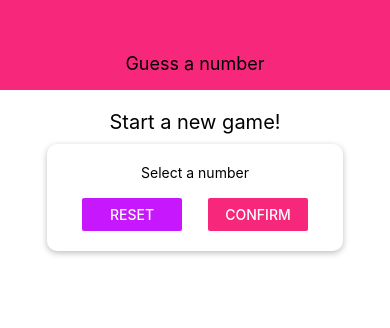
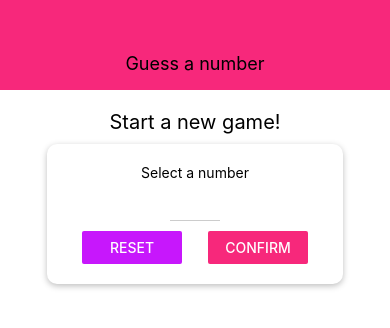
Before and after one commit to edsonjmv/rn-first-app, a React Native app: screen / in a window 390 px wide. Shown: the top 328 px of the page. Built offline with nearby package versions, Linux system fonts and the light colour scheme.

Commit message:
configuring and styling user input

```diff
--- /dev/null
+++ b/components/Input.js
@@ -0,0 +1,17 @@
+import React from 'react';
+import { StyleSheet, TextInput } from 'react-native';
+
+const Input = (props) => {
+  return <TextInput {...props} style={{ ...styles.input, ...props.style }} />;
+};
+
+const styles = StyleSheet.create({
+  input: {
+    height: 30,
+    borderBottomColor: '#ccc',
+    borderBottomWidth: 1,
+    marginVertical: 10
+  }
+});
+
+export default Input;
--- a/screens/StartGameScreen.js
+++ b/screens/StartGameScreen.js
@@ -1,7 +1,8 @@
 import React from 'react';
-import { Button, StyleSheet, Text, View, TextInput } from 'react-native';
+import { Button, StyleSheet, Text, View } from 'react-native';
 import Card from '../components/Card';
 import Colors from '../constants/colors';
+import Input from '../components/Input';
 
 const StartGameScreen = () => {
   return (
@@ -9,7 +10,14 @@
       <Text style={styles.title}>Start a new game!</Text>
       <Card style={styles.inputContainer}>
         <Text>Select a number</Text>
-        <TextInput />
+        <Input
+          style={styles.input}
+          blurOnSubmit
+          maxLength={2}
+          autoCorrect={false}
+          autoCapitalize="none"
+          keyboardType="number-pad"
+        />
         <View style={styles.buttonsContainer}>
           <View style={styles.button}>
             <Button title="Reset" color={Colors.accent}></Button>
@@ -46,6 +54,10 @@
   },
   button: {
     width: 100
+  },
+  input: {
+    width: 50,
+    textAlign: 'center'
   }
 });
 
```
